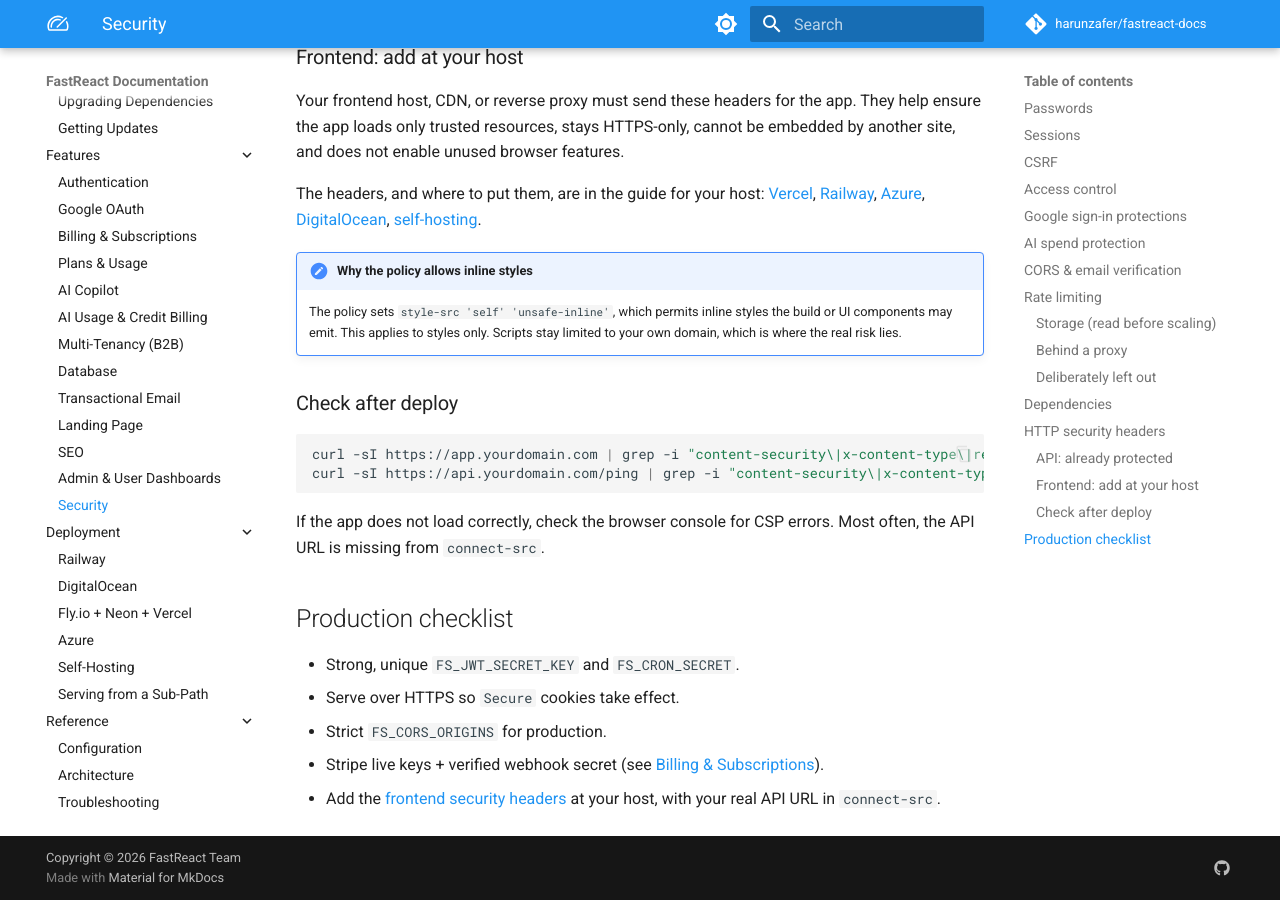
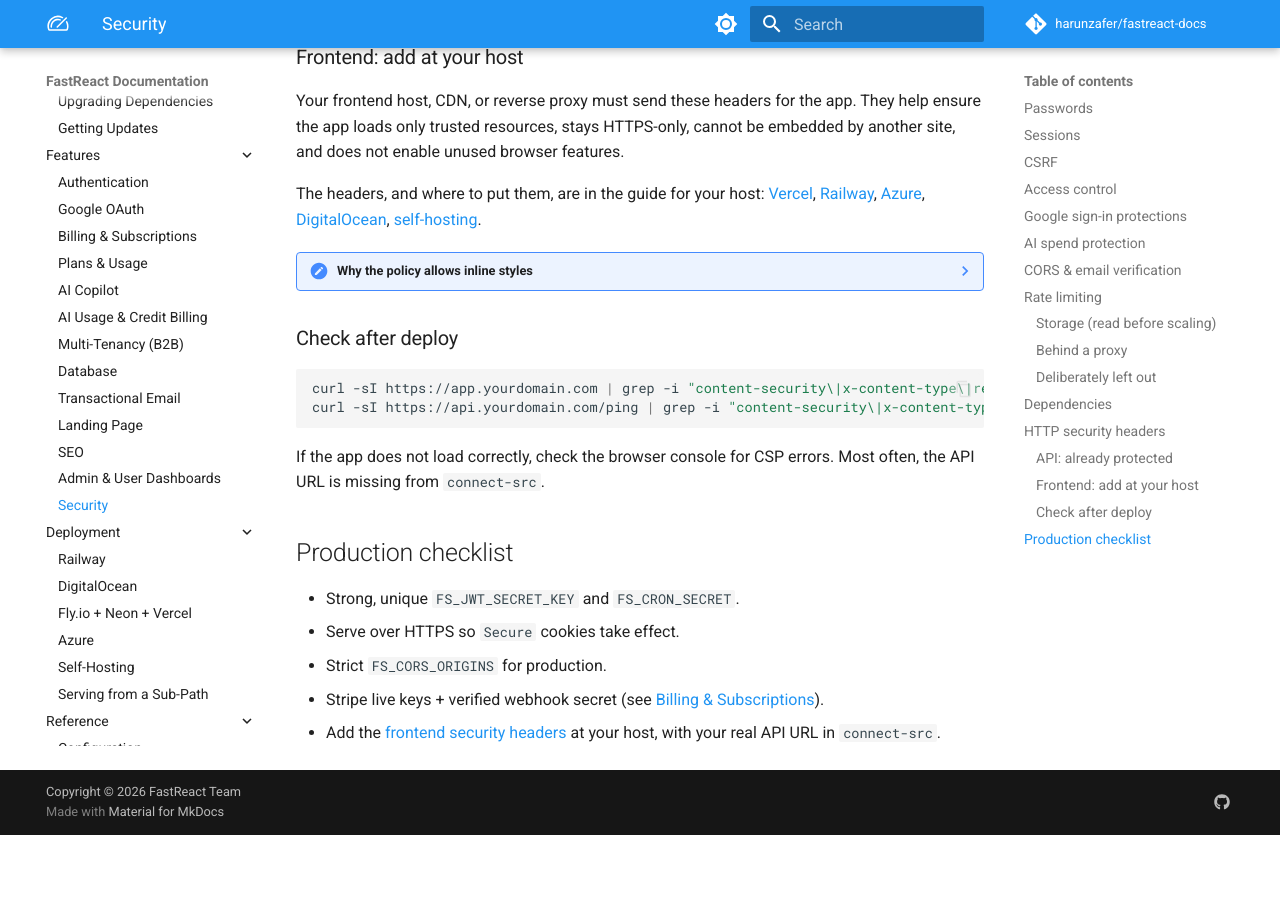
Before and after one commit to harunzafer/fastreact-docs, an MkDocs documentation site: the page built from docs/features/security.md, in a window 1280 px wide and 900 px high, scrolled down 4484 px. Built offline with MkDocs 1.6.1 and Material for MkDocs 9.7.7, drawn with Linux system fonts in a browser that asks for light colours; comment, search, counter and statistics services are not loaded; after the commit the page ends 5319 px from its top, so only the background shows below that.

Commit message:
docs: collapsible-detail sweep — rationale moves behind ??? note blocks
Ported from fastsvelte-docs; FR's 'Revalidation keeps your data on screen'
note collapses in place of FS's depends() note. Architecture's 'Why X?'
reference sections stay inline deliberately — explanation is that page's job.

Co-Authored-By: Claude Fable 5 <noreply@anthropic.com>

```diff
--- a/docs/features/security.md
+++ b/docs/features/security.md
@@ -132,7 +132,7 @@ Your frontend host, CDN, or reverse proxy must send these headers for the app. T
 
 The headers, and where to put them, are in the guide for your host: [Vercel](../deployment/fly-neon-vercel.md#security-headers), [Railway](../deployment/railway.md#security-headers), [Azure](../deployment/azure.md#security-headers), [DigitalOcean](../deployment/digitalocean.md#security-headers), [self-hosting](../deployment/self-hosting.md#security-headers).
 
-!!! note "Why the policy allows inline styles"
+??? note "Why the policy allows inline styles"
 
     The policy sets `style-src 'self' 'unsafe-inline'`, which permits inline styles the build or UI components may emit. This applies to styles only. Scripts stay limited to your own domain, which is where the real risk lies.
 
```
Also changed, not shown: docs/deployment/self-hosting.md (+6 -6 lines), docs/guides/changing-the-password-policy.md (+9 -9 lines), docs/reference/architecture.md (+1 -1 lines).
